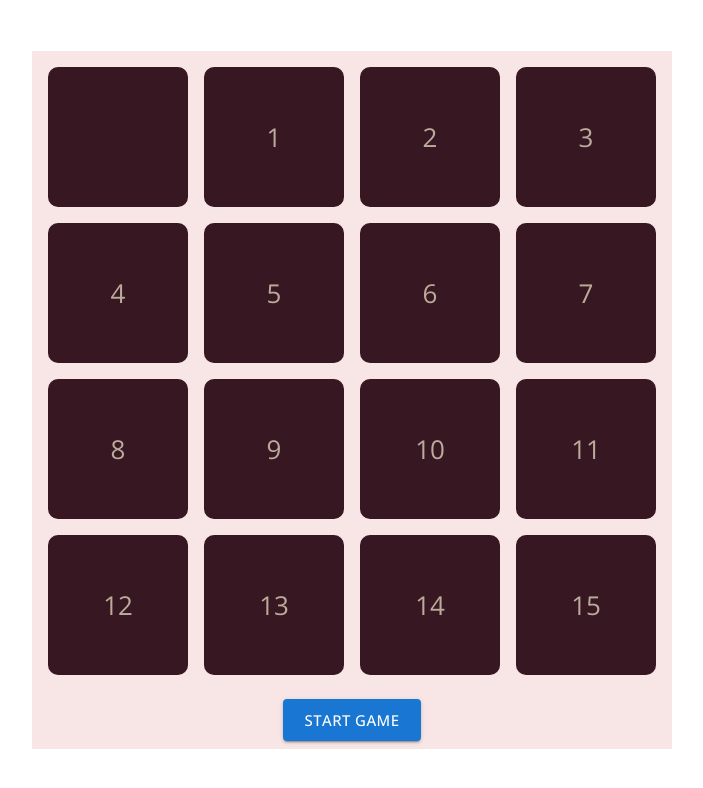
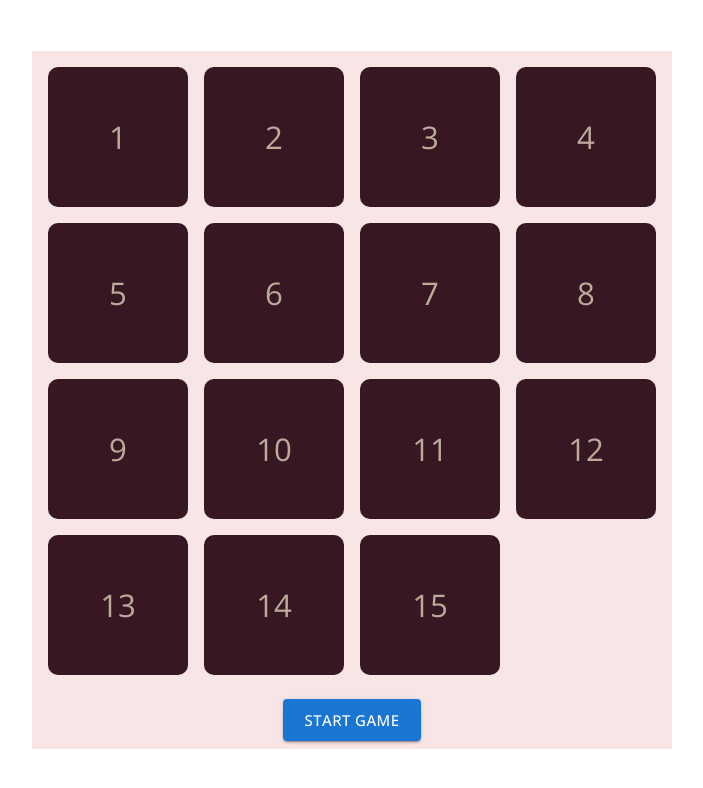
Before and after one commit to MarvinxKiyingi/sliding-puzzle, a React (Create React App) app: page / in a window 1280 px wide. Shown: the top 788 px of the page, without its empty margins (288-991 px from the left). Built offline with nearby package versions, Linux system fonts and the light colour scheme.

Commit message:
feat(app): added functionality for the puzzle to work the way it was intended

```diff
--- a/src/components/Board/Board.tsx
+++ b/src/components/Board/Board.tsx
@@ -1,8 +1,11 @@
-import { Button, CardActions, CardContent, styled, Box } from '@mui/material';
-import { useEffect, useState } from 'react';
+import { Button, CardActions, CardContent, styled, Box, Alert } from '@mui/material';
+import { useState } from 'react';
+import { isSolved } from '../../utils/isSolvable';
+
 import { shuffle } from '../../utils/shuffle';
+import { swap } from '../../utils/swap';
 
-import { columnSum, rowSum, tileSum } from '../../utils/variables';
+import { columnSum, rowSum, boardSize } from '../../utils/variables';
 import { Tile } from '../Tile/Tile';
 
 const StyledCardContainer = styled(Box)(({ theme }) => ({
@@ -17,13 +20,6 @@ const StyledCardContainer = styled(Box)(({ theme }) => ({
   },
   '.board': {
     aspectRatio: '1/1',
-    div: {
-      flexBasis: '20%',
-      display: 'flex',
-      alignItems: 'center',
-      justifyContent: 'center',
-      cursor: 'pointer',
-    },
   },
   '.buttonContainer': {
     justifyContent: 'center',
@@ -33,58 +29,53 @@ const StyledCardContainer = styled(Box)(({ theme }) => ({
     alignSelf: 'center',
   },
 }));
+
+const inlineStyles = {
+  display: 'grid',
+  gap: '1rem',
+  gridTemplateColumns: `repeat(${columnSum}, 1fr)`,
+  gridTemplateRows: `repeat(${rowSum}, 1fr)`,
+};
+
 export const Board = () => {
-  const [tiles, setTiles] = useState([...Array(tileSum).keys()]);
+  const [tiles, setTiles] = useState([...Array(boardSize).keys()]);
   const [isStarted, setIsStarted] = useState(false);
+  const [hasCompletedPuzzle, setHasCompletedPuzzle] = useState(false);
 
-  const squares = Array.from({ length: tileSum }, (_tile, i) => i);
-
-  const moveSquare = (tile: number) => {
-    let zeroIndex = tiles.indexOf(0);
-    let valIndex = tiles.indexOf(tile);
-
-    console.log('tiles', tiles.length);
-    console.log('zeroIndex', zeroIndex);
-    console.log('valIndex', valIndex);
-
-    if (valIndex + columnSum === zeroIndex || valIndex - columnSum === zeroIndex) {
-      swap(valIndex, zeroIndex);
-    } else if (valIndex + 1 === zeroIndex && zeroIndex % columnSum !== 0) {
-      swap(valIndex, zeroIndex);
-    } else if (valIndex - 1 === zeroIndex && (zeroIndex + 1) % columnSum !== 0) {
-      swap(valIndex, zeroIndex);
-    }
+  const shuffleTiles = () => {
+    const shuffledTiles = shuffle(tiles);
+    setTiles(shuffledTiles);
   };
 
-  const swap = (valIndex: number, zeroIndex: number) => {
-    let temArray = [...tiles];
-    temArray[zeroIndex] = tiles[valIndex];
-    temArray[valIndex] = 0;
-    setTiles(() => [...temArray]);
+  const swapTiles = (tileIndex: number) => {
+    const swappedTiles = swap(tiles, tiles[tileIndex]);
+    setTiles(swappedTiles);
+  };
+
+  const handleTileClick = (index: number) => {
+    swapTiles(index);
   };
 
   const handleShuffleClick = () => {
-    setTiles(shuffle(tiles));
+    shuffleTiles();
   };
 
   const handleStartClick = () => {
-    setTiles(() => shuffle(squares));
+    shuffleTiles();
     setIsStarted(true);
   };
 
+  if (hasCompletedPuzzle) {
+    setHasCompletedPuzzle(isSolved(tiles));
+  }
+
   return (
     <StyledCardContainer>
-      <CardContent
-        className='board'
-        sx={{
-          display: 'grid',
-          gap: '1rem',
-          gridTemplateColumns: `repeat(${columnSum}, 1fr)`,
-          gridTemplateRows: `repeat(${rowSum}, 1fr)`,
-        }}
-      >
+      {hasCompletedPuzzle && isStarted && <Alert severity='success'>Great job! you solved it! 🎉</Alert>}
+
+      <CardContent className='board' sx={inlineStyles}>
         {tiles.map((tile, index) => (
-          <Tile key={index} tileNumber={tile ? tile : ''} onClick={() => moveSquare(tile)} />
+          <Tile key={index} tileNumber={tile} onClick={() => handleTileClick(index)} />
         ))}
       </CardContent>
       <CardActions className='buttonContainer'>
--- a/src/components/Tile/Tile.tsx
+++ b/src/components/Tile/Tile.tsx
@@ -1,15 +1,23 @@
-import { styled, Button, Box } from '@mui/material';
+import { styled, Box } from '@mui/material';
 import { ITile } from '../../models/ITile';
+import { boardSize } from '../../utils/variables';
 
 const StyledTile = styled(Box)(({ theme }) => ({
+  display: 'flex',
+  alignItems: 'center',
+  justifyContent: 'center',
+  cursor: 'pointer',
   backgroundColor: '#371722',
   color: '#BBAB9B',
-  padding: 20,
-
   borderRadius: 10,
   boxSizing: 'border-box',
+  fontSize: 'larger',
 }));
 
 export const Tile = (props: ITile) => {
-  return <StyledTile onClick={props?.onClick}>{props.tileNumber}</StyledTile>;
+  return (
+    <StyledTile onClick={props?.onClick} style={{ opacity: props.tileNumber === boardSize - 1 ? 0 : 1 }}>
+      {props.tileNumber + 1}
+    </StyledTile>
+  );
 };
--- a/src/models/ITile.ts
+++ b/src/models/ITile.ts
@@ -1,4 +1,4 @@
 export type ITile = {
-  tileNumber: number | string;
+  tileNumber: number;
   onClick?: () => void;
 };
--- /dev/null
+++ b/src/utils/getMatrixPosition.ts
@@ -0,0 +1,8 @@
+import { columnSum } from './variables';
+
+export const getMatrixPosition = (index: number) => {
+  return {
+    row: Math.floor(index / columnSum),
+    col: index % columnSum,
+  };
+};
--- a/src/utils/isSolvable.ts
+++ b/src/utils/isSolvable.ts
@@ -1,11 +1,8 @@
-import { tileSum } from './variables';
-
-export const isSolvable = (tiles: number[]) => {
-  let product = 1;
-  for (let i = 1, l = tileSum - 1; i <= l; i++) {
-    for (let j = i + 1, m = l + 1; j <= m; j++) {
-      product *= (tiles[i - 1] - tiles[j - 1]) / (i - j);
+export const isSolved = (tiles: number[]) => {
+  for (let i = 0, l = tiles.length; i < l; i++) {
+    if (tiles[i] !== i) {
+      return false;
     }
   }
-  return Math.round(product) === 1;
+  return true;
 };
--- a/src/utils/isSolved.ts
+++ b/src/utils/isSolved.ts
@@ -1,8 +1,11 @@
-export const isSolved = (tiles: number[]) => {
-  for (let i = 0, l = tiles.length; i < l; i++) {
-    if (tiles[i] !== i) {
-      return false;
+import { boardSize } from './variables';
+
+export const isSolvable = (tiles: number[]) => {
+  let product = 1;
+  for (let i = 1, l = boardSize - 1; i <= l; i++) {
+    for (let j = i + 1, m = l + 1; j <= m; j++) {
+      product *= (tiles[i - 1] - tiles[j - 1]) / (i - j);
     }
   }
-  return true;
+  return Math.round(product) === 1;
 };
--- a/src/utils/shuffle.ts
+++ b/src/utils/shuffle.ts
@@ -1,3 +1,7 @@
-export const shuffle = (tiles: number[]) => {
-  return [...tiles].sort(() => Math.random() - 0.5);
+import { isSolved } from './isSolvable';
+import { isSolvable } from './isSolved';
+
+export const shuffle: number[] | any = (tiles: number[]) => {
+  const shuffledTiles = [...tiles.filter((f: any) => f !== tiles.length - 1).sort(() => Math.random() - 0.5), tiles.length - 1];
+  return isSolvable(shuffledTiles) && !isSolved(shuffledTiles) ? shuffledTiles : shuffle(shuffledTiles);
 };
--- /dev/null
+++ b/src/utils/swap.ts
@@ -0,0 +1,22 @@
+import { getMatrixPosition } from './getMatrixPosition';
+import { boardSize, columnSum } from './variables';
+
+export const swap = (tiles: number[], index: number) => {
+  let tilesResult = [...tiles];
+  let emptyIndex = tilesResult.indexOf(boardSize - 1);
+  let targetIndex = tilesResult.indexOf(index);
+
+  const dif = Math.abs(targetIndex - emptyIndex);
+
+  let indexPosition = getMatrixPosition(targetIndex);
+  let emptyPosition = getMatrixPosition(emptyIndex);
+  console.log('indexPosition', indexPosition);
+  console.log('indexPosition', emptyPosition);
+  if (indexPosition.col === emptyPosition.col || indexPosition.row === emptyPosition.row) {
+    if (dif === 1 || dif === columnSum) {
+      tilesResult[emptyIndex] = index;
+      tilesResult[targetIndex] = boardSize - 1;
+    }
+  }
+  return tilesResult;
+};
--- a/src/utils/variables.ts
+++ b/src/utils/variables.ts
@@ -1,3 +1,3 @@
 export const columnSum = 4;
 export const rowSum = 4;
-export const tileSum = columnSum * rowSum;
+export const boardSize = columnSum * rowSum;
```
